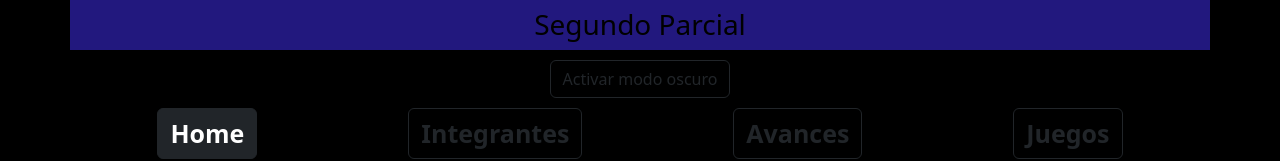
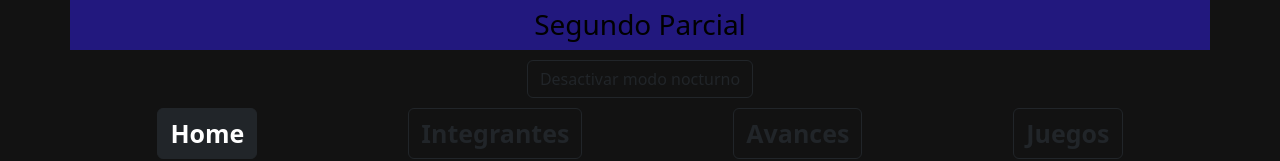
Before and after one commit to DJBarchiesi/DDW-Segundo-Parcial, a plain HTML site: page index.html in a window 1280 px wide. Both pictures are taken after a click on the button "Activar modo oscuro". Shown: the top 161 px of the page. Drawn offline with nearby package versions, Linux system fonts and the light colour scheme.

Commit message:
v1.4
Se creo modonocturno.js para que el modo nocturno perdure entre todas las paginas

```diff
--- a/Estilos.css
+++ b/Estilos.css
@@ -49,6 +49,11 @@ html, body {
     padding: 0;
     min-height: 100%;
     min-width: 100%;
+}
+
+body.night-mode {
+    background-color: #121212;
+    color: white;
 }
 
 body {
--- a/index.html
+++ b/index.html
@@ -5,6 +5,7 @@
         <meta name="viewport" content="width=device-width, initial-scale=1.0">
         <title> Segundo Parcial </title>
         <link rel="stylesheet" href="Estilos.css">
+        <script src="modonocturno.js"></script>
         <link href="https://cdn.jsdelivr.net/npm/bootstrap@5.3.3/dist/css/bootstrap.min.css" rel="stylesheet" integrity="sha384-QWTKZyjpPEjISv5WaRU9OFeRpok6YctnYmDr5pNlyT2bRjXh0JMhjY6hW+ALEwIH" crossorigin="anonymous">
         <script src="https://cdn.jsdelivr.net/npm/bootstrap@5.3.3/dist/js/bootstrap.bundle.min.js" integrity="sha384-YvpcrYf0tY3lHB60NNkmXc5s9fDVZLESaAA55NDzOxhy9GkcIdslK1eN7N6jIeHz" crossorigin="anonymous"></script>
     </head>
@@ -24,7 +25,7 @@
                     <div class="container" id="menu">
                         <div class="row" style="margin-bottom: 10px;">
                             <div class="col-md-12 col-sm-12 col-lg-12">
-                                <button class="btn btn-outline-dark" style="margin-bottom: 10px;" onclick="ModoOscuro()">Activar modo oscuro</button>
+                                <button id="toggle-mode" class="btn btn-outline-dark" style="margin-bottom: 10px;">Activar modo oscuro</button>
                             </div>
                             <div class="col-md-12 col-sm-12 col-lg-12">
                                 <ul class="nav nav-pills nav-fill">
@@ -139,14 +140,6 @@
                             </div>
                         </div>
                     </div>
-
-                    <script>
-                        function ModoOscuro() {
-                           var element = document.body;
-                           element.classList.toggle("dark-mode");
-                        }
-                    </script>
-
                 </div>
             </div>
     </body>
--- /dev/null
+++ b/modonocturno.js
@@ -0,0 +1,18 @@
+document.addEventListener('DOMContentLoaded', () => {
+    const toggleModeButton = document.getElementById('toggle-mode');
+    const body = document.body;
+
+    // Verifica si el modo nocturno está activado en localStorage
+    if (localStorage.getItem('nightMode') === 'true') {
+        body.classList.add('night-mode');
+        toggleModeButton.textContent = 'Desactivar modo nocturno';
+    }
+
+    // Alterna el modo nocturno y guarda la preferencia en localStorage
+    toggleModeButton.addEventListener('click', () => {
+        body.classList.toggle('night-mode');
+        const nightModeEnabled = body.classList.contains('night-mode');
+        localStorage.setItem('nightMode', nightModeEnabled);
+        toggleModeButton.textContent = nightModeEnabled ? 'Desactivar modo nocturno' : 'Activar modo nocturno';
+    });
+});
```
Also changed, not shown: Avances.html (+2 -9 lines), Integrantes.html (+2 -8 lines), Juegos.html (+2 -9 lines).
